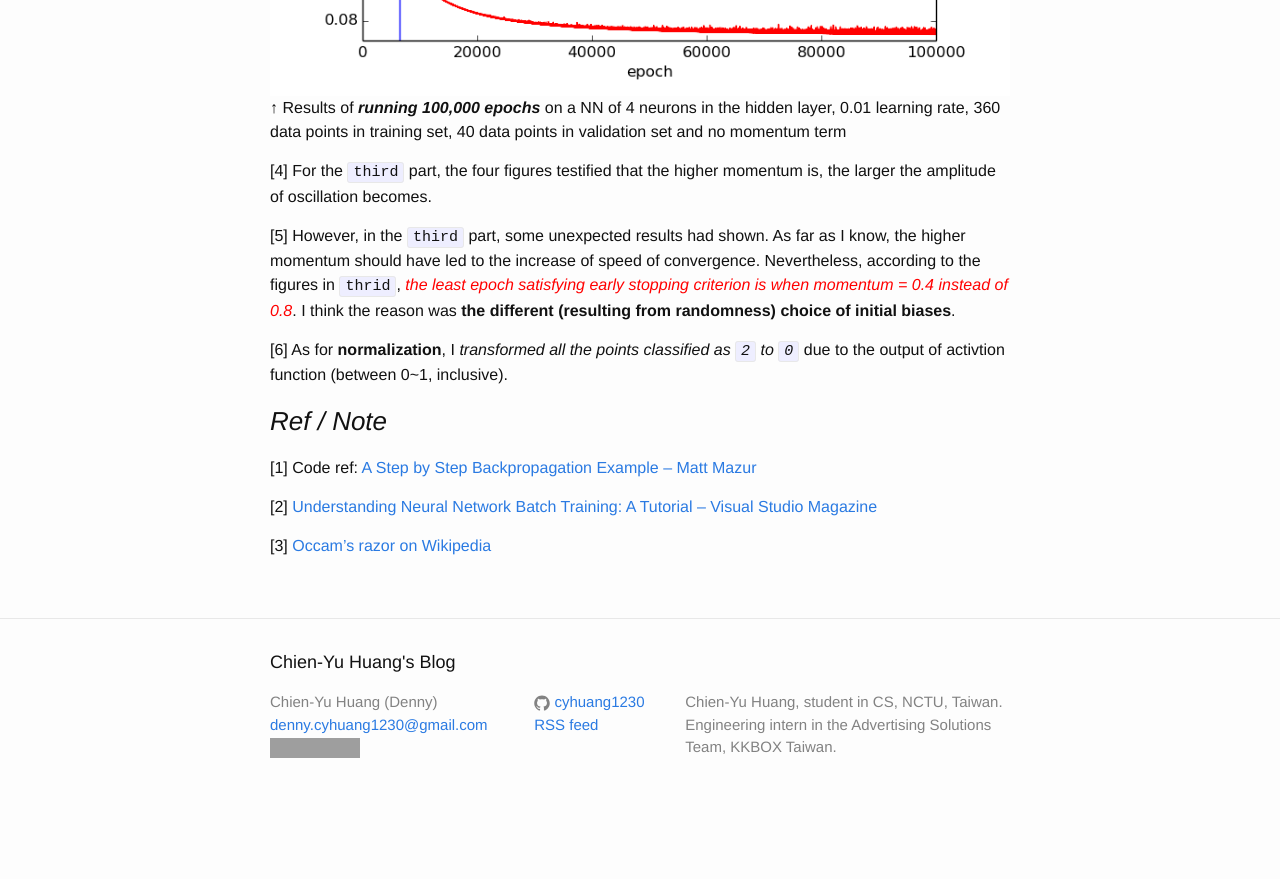
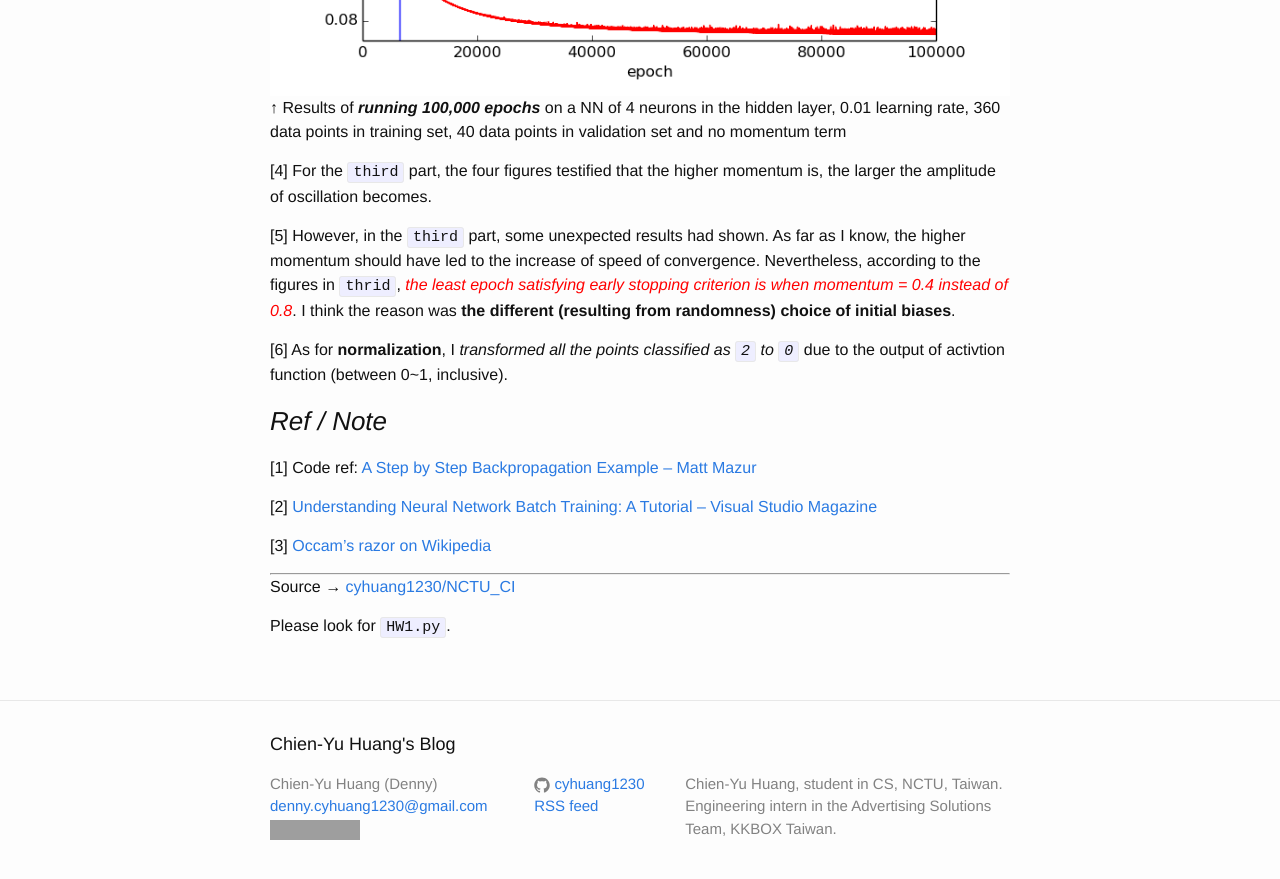
Before and after one commit to cyhuang1230/cyhuang1230.github.io, a Jekyll site: the page built from _posts/2016-04-06-ci-hw1.markdown, in a window 1280 px wide and 900 px high, scrolled down 4343 px. Shown: the top 879 px of the window. Built offline with Jekyll 4.4.1, drawn with Linux system fonts in a browser that asks for light colours; before the commit the page ends 5162 px from its top, so only the background shows below that; grey boxes are pictures that could not be loaded.

Commit message:
include source in CI_HW1

```diff
--- a/_posts/2016-04-06-ci-hw1.markdown
+++ b/_posts/2016-04-06-ci-hw1.markdown
@@ -83,3 +83,9 @@ To investigate more deeply, I supposed that if `first` & `second` had ***more ti
 [2] [Understanding Neural Network Batch Training: A Tutorial -- Visual Studio Magazine](https://visualstudiomagazine.com/articles/2014/08/01/batch-training.aspx)
 
 [3] [Occam's razor on Wikipedia](https://en.wikipedia.org/wiki/Occam%27s_razor)
+
+---
+
+Source → [cyhuang1230/NCTU_CI](https://github.com/cyhuang1230/NCTU_CI) <br/>
+
+Please look for `HW1.py`. <br/>
```
